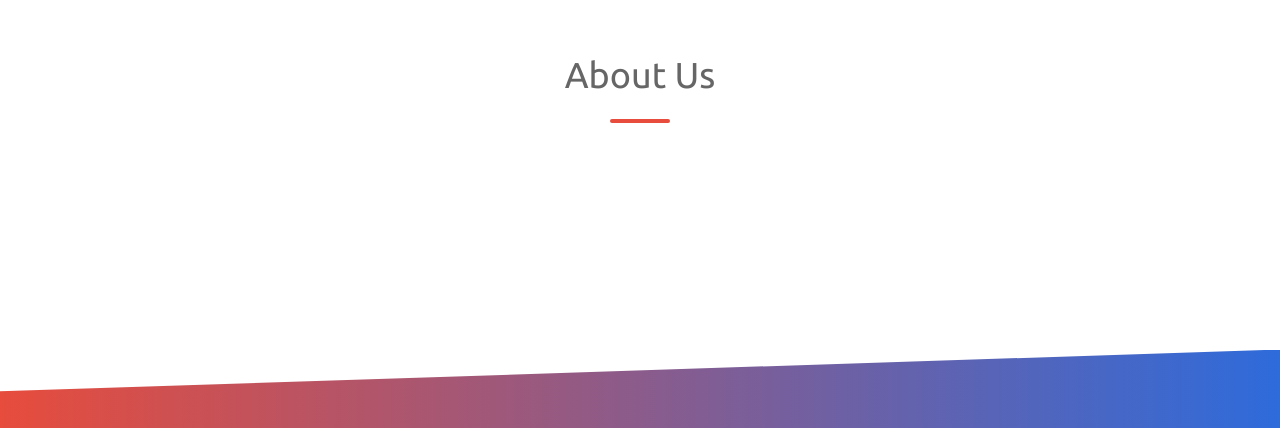
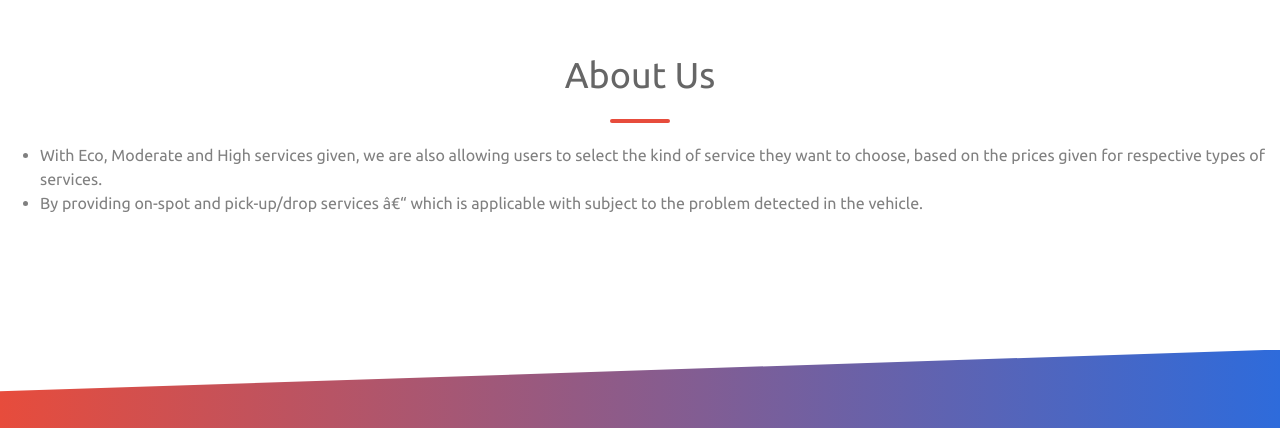
Before and after one commit to uditguru/mechcar.github.io, a plain HTML site: page index.html in a window 1280 px wide. Shown: the part 2256-2684 px from the top of the page. Drawn offline with Linux system fonts and the light colour scheme; a script that the page names is missing; a web font is replaced by a local one.

Commit message:
Update index.html

```diff
--- a/index.html
+++ b/index.html
@@ -195,7 +195,7 @@ type="text/javascript";e.parentNode.insertBefore($,e)})(document,"script");
 			<h1 class="title">About Us</h1>
                         <span class="line"></span>
 			<p>
-				<ul>
+				<ul style="color: grey">
 					<li>With Eco, Moderate and High services given, we are also allowing users to select the kind of service they want to choose, based on the prices given for respective types  of services.</li>
 					<li>By providing on-spot and pick-up/drop services – which is applicable with subject to the problem detected in the vehicle.</li>
 
```
